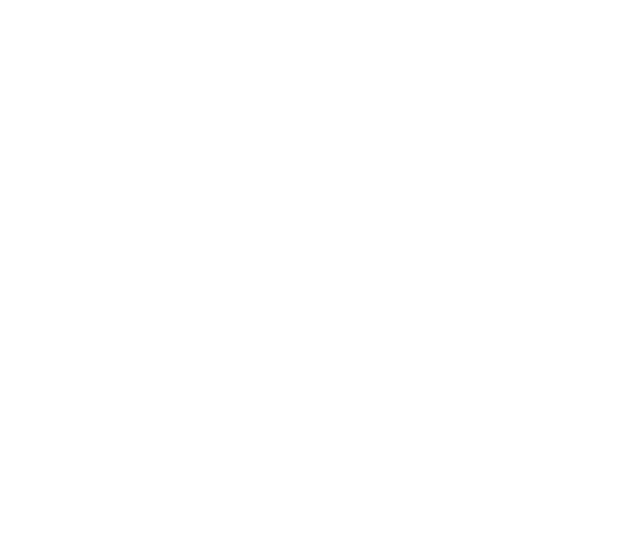
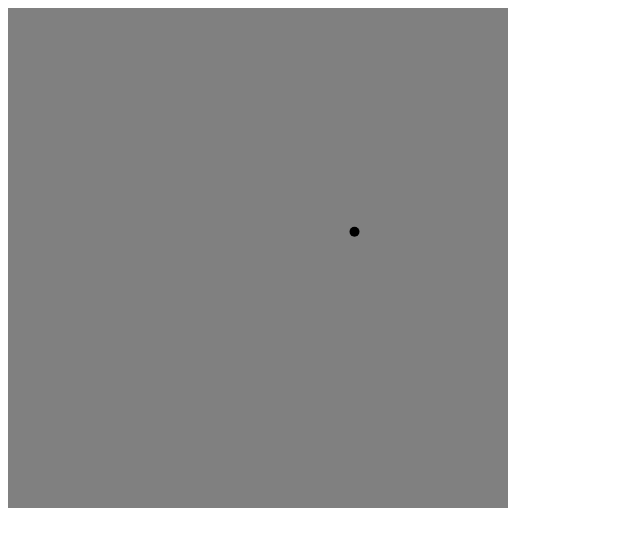
Before and after one commit to Helen2813/Battle-City, a plain HTML site: page index.html in a window 1280 px wide. Shown: the whole page, without its empty margins (0-640 px from the left). Drawn offline with Linux system fonts and the light colour scheme.

Commit message:
started to do Renderer class

```diff
--- a/engine/Loader.js
+++ b/engine/Loader.js
@@ -20,6 +20,14 @@
 
         addJson (name, addres) {
             this.loadOrder.images.push({ name, addres })
+        }
+
+        getImage (name) {
+           return this.resourses.images[name]
+        }
+
+        getJson (name) {
+            return this.resourses.jsons[name]
         }
 
         load (callback) {
--- /dev/null
+++ b/engine/Renderer.js
@@ -0,0 +1,39 @@
+;(function () {
+    'use strict'
+
+    class Renderer {
+        constructor (args = {}) {
+            this.canvas = document.createElement('canvas')
+            this.context = this.canvas.getContext('2d')
+
+            this.background = args.background || 'white'
+            this.canvas.width = args.width || 50
+            this.canvas.height = args.height || 50
+            this.update = args.update || (() => {})
+
+            requestAnimationFrame(timestamp => this.tick(timestamp))
+        }
+
+        tick(timestamp) {
+            this.clear()
+            this.update(timestamp)
+            requestAnimationFrame(timestamp => this.tick(timestamp))
+        }
+
+        draw (callback) {
+            callback(this.canvas, this.context)
+        }
+
+        clear () {
+            this.draw((canvas, context) => {
+                context.fillStyle = this.background
+                context.beginPath()
+                context.rect(0, 0, canvas.width, canvas.height )
+                context.fill()
+            })
+        }
+    }
+
+    window.GameEngine = window.GameEngine || {}
+    window.GameEngine.Renderer = Renderer
+})();
--- a/index.html
+++ b/index.html
@@ -7,18 +7,38 @@
 </head>
 <body>
     <script src="engine/Loader.js"></script>
+    <script src="engine/Renderer.js"></script>
     <script>
 
-        const { Loader } = GameEngine
+        const { Loader, Renderer } = GameEngine
         const loader = new Loader
+        const renderer = new Renderer({
+            width: 500,
+            height: 500,
+            background: 'gray',
 
-        loader.addImage('b', 'static/b.jpg')
-        loader.addJson('persons', 'static/persons.json')
+            update (timestamp) {
+                renderer.draw((canvas, content) => {
+                    content.fillStyle = 'black'
+                    content.beginPath()
+                    content.arc(
+                        canvas.width / 2 + 100 * Math.cos(timestamp / 100),
+                        canvas.height / 2 + 100 * Math.sin(timestamp / 100),
+                        5,
+                        0,
+                        Math.PI * 2)
+                    content.fill()
+                })
+            }
+        })
 
-        // Loader.loadImage('static/b.jpg').then(image => {
-        //     document.body.append(image)
-        // })
-        // document.body.append()
+        document.body.append(renderer.canvas)
+
+        // loader.addImage('b', 'static/b.jpg')
+        // loader.addJson('persons', 'static/persons.json')
+
+        loader.load()
+
     </script>
 </body>
 </html>
```
